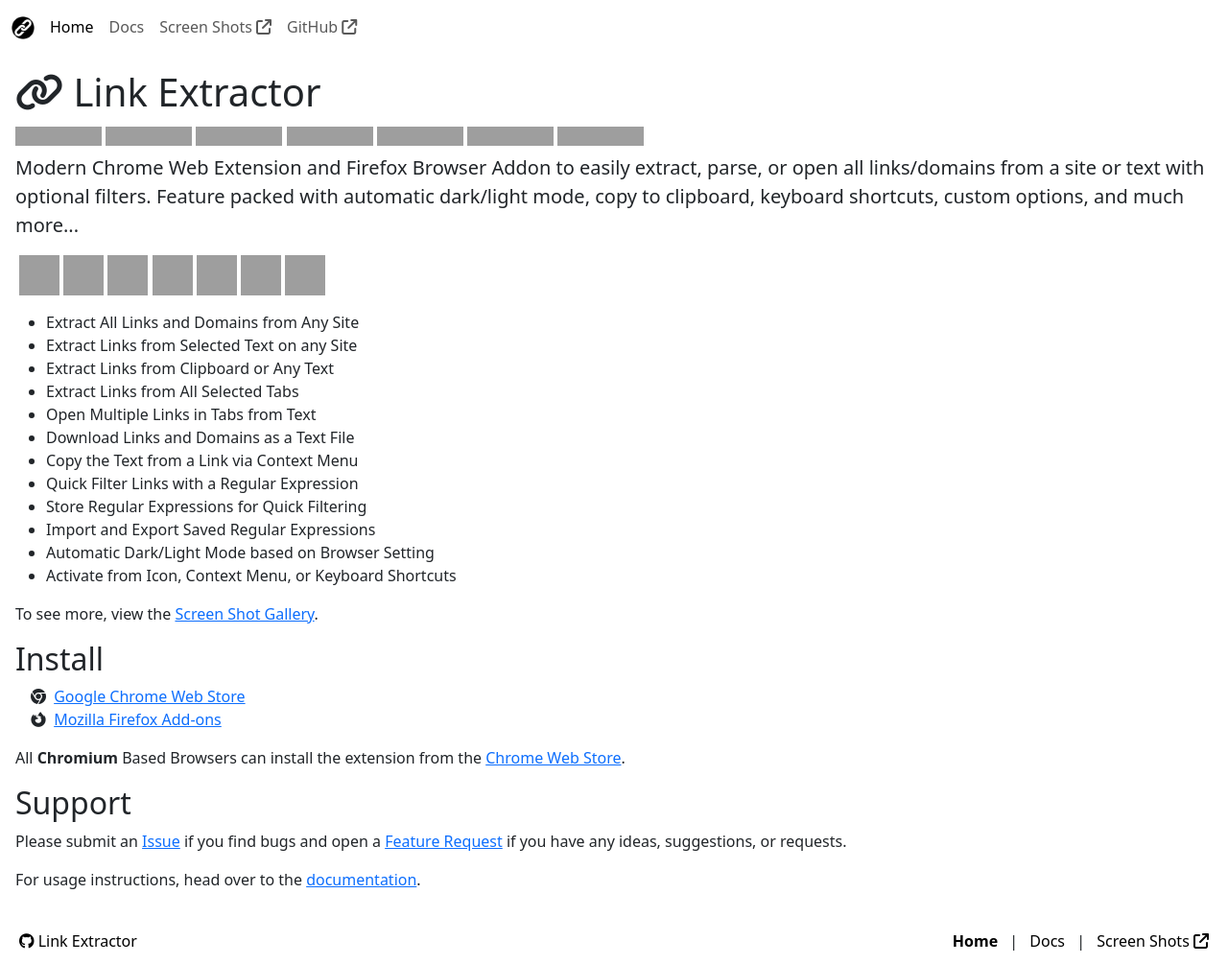
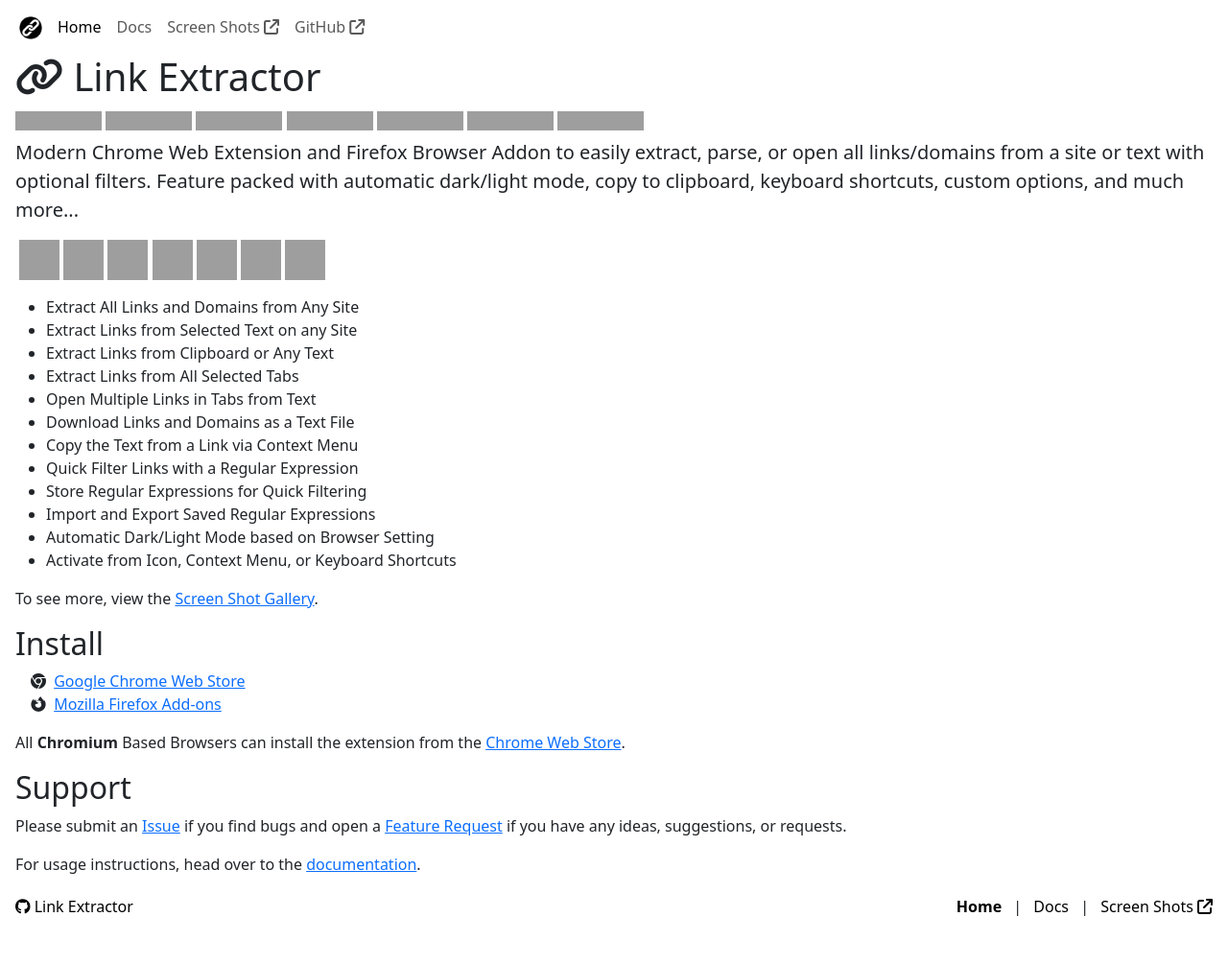
Before and after one commit to cssnr/link-extractor-site, a Jekyll site: the page built from src/html/index.html, in a window 1280 px wide. Shown: the whole page at 96% size. Built offline with Jekyll 4.4.1, drawn with Linux system fonts in a browser that asks for light colours; comment, search, counter and statistics services are not loaded; after the commit the page ends 965 px from its top, so only the background shows below that; grey boxes are pictures that could not be loaded.

Commit message:
Minor Fixes

```diff
--- a/src/_layouts/default.html
+++ b/src/_layouts/default.html
@@ -42,7 +42,7 @@
 <header>
     <nav class="navbar navbar-expand-sm" aria-label="Primary Navigation">
         <div class="container-fluid">
-            <a class="me-2" href="{{ "/" | relative_url }}">
+            <a class="mx-2" href="{{ "/" | relative_url }}">
                 <img src="{{ "/media/logo.png" | relative_url }}" width="24" height="24" alt="logo" class="my-auto"></a>
             <button class="navbar-toggler" type="button" data-bs-toggle="collapse"
                     data-bs-target="#navbarSupportedContent" aria-controls="navbarSupportedContent"
@@ -65,12 +65,12 @@
     </nav>
 </header>
 
-<main class="flex-grow-1 p-3">
+<main class="flex-grow-1 px-3">
     {{ content }}
     <div class="clearfix"></div>
 </main>
 
-<footer class="footer mt-auto p-2 flex-shrink-0">
+<footer class="footer mt-auto p-1 flex-shrink-0">
     <div class="container-fluid">
         <div class="row">
             <div class="col-12 col-sm-5">
--- a/src/js/screenshots.js
+++ b/src/js/screenshots.js
@@ -8,7 +8,6 @@
     const div = document.createElement('div')
     div.classList.add('swiper-slide')
     const img = document.createElement('img')
-    // img.src = `${baseDir}${shot}`
     img.src = shot
     img.alt = shot
     div.appendChild(img)
--- a/src/js/uninstall.js
+++ b/src/js/uninstall.js
@@ -57,6 +57,7 @@
     const notWorking = event.target.elements['not-working'].checked
     const feedbackText = event.target.elements['uninstall-response'].value
     if (!(notUsed || notExpected || notWorking || feedbackText)) {
+        uninstallResponse.focus()
         return console.warn('No Data to Send.')
     }
     submitBtn.classList.add('disabled')
```
